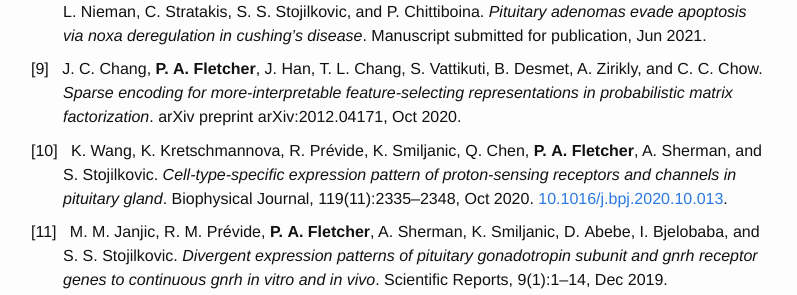
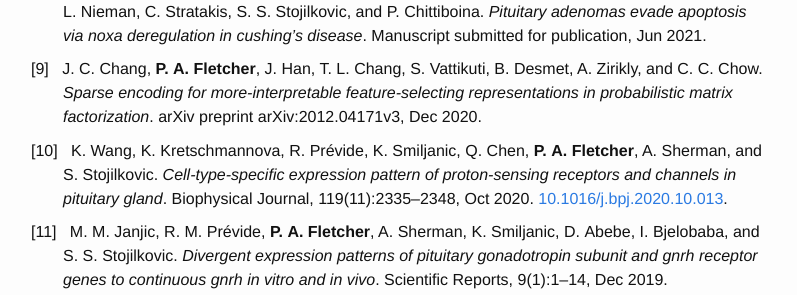
Before and after one commit to patrickfletcher/patrickfletcher.github.io, a Jekyll site: the page built from cv.md, in a window 1280 px wide and 900 px high, scrolled down 1048 px. Shown: the part 152-447 px from the top of the window, without its empty margins (239-1036 px from the left). Built offline with Jekyll 4.4.1, drawn with Linux system fonts in a browser that asks for light colours.

Commit message:
fix arXiv reference

```diff
--- a/_includes/FletcherCV.html
+++ b/_includes/FletcherCV.html
@@ -147,7 +147,7 @@ class="pplb9o-x-x-120"> A. Fletcher</span>, J. Han, T. L. Chang, S. Vattikut
      and  C. C.  Chow.   <span
 class="pplri9o-x-x-120">Sparse  encoding  for  more-interpretable  feature-selecting  representations  in</span>
      <span
-class="pplri9o-x-x-120">probabilistic matrix factorization</span>. arXiv preprint arXiv:2012.04171, Oct 2020.
+class="pplri9o-x-x-120">probabilistic matrix factorization</span>. arXiv preprint arXiv:2012.04171v3, Dec 2020.
      </p>
      <p class="bibitem" ><span class="biblabel">
  [10]<span class="bibsp">   </span></span><a
```
Also changed, not shown: 1 other file.
